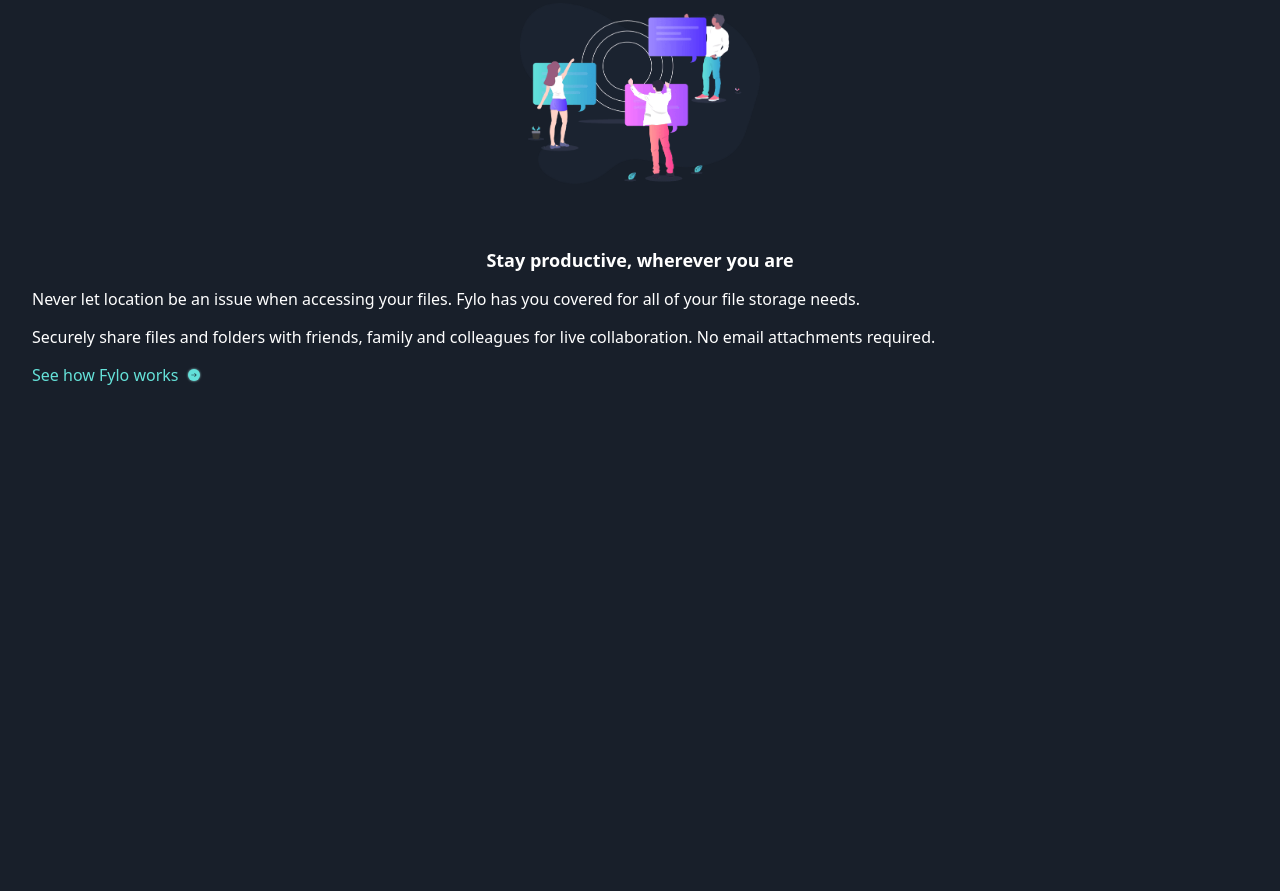
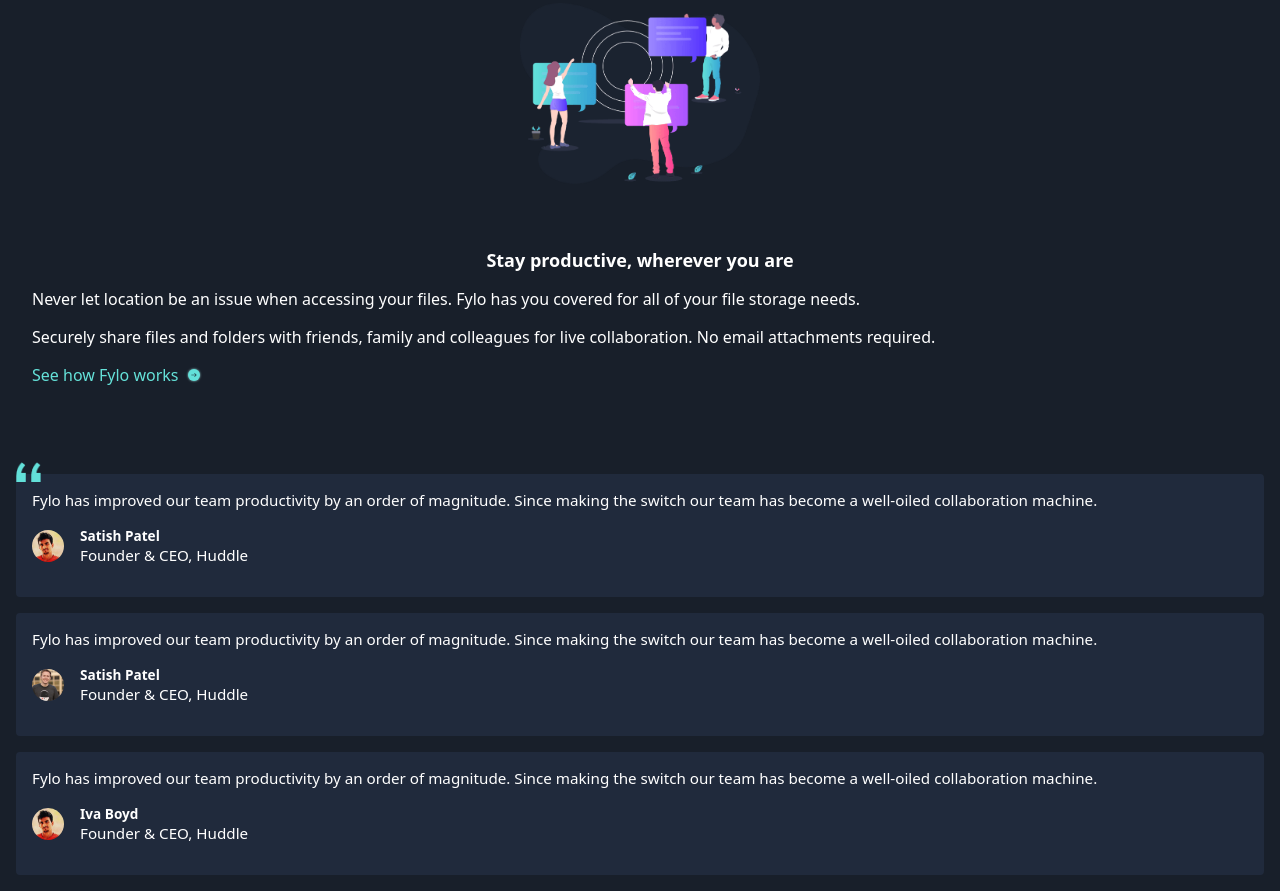
Before and after one commit to Code-Beaker/fylo-page-dark, a website built with Vite: page fylo-page/index.html in a window 1280 px wide. Shown: the part 1731-2622 px from the top of the page. Before the commit the page ends 2189 px from the top, so only its background shows below. Built offline with nearby package versions, Linux system fonts and the light colour scheme.

Commit message:
completed testimonials

```diff
--- a/fylo-page/index.html
+++ b/fylo-page/index.html
@@ -159,6 +159,59 @@
           </section>
         </div>
       </section>
+      <!-- testimonials -->
+      <section class="testimonials testimonials-section">
+        <div class="testimonials__cols">
+          <section class="testimonial">
+            <p class="testimonial__para">
+              Fylo has improved our team productivity by an order of magnitude.
+              Since making the switch our team has become a well-oiled
+              collaboration machine.
+            </p>
+            <div class="testimonial__profile">
+              <figure class="profile__image">
+                <img src="public/images/profile-1.jpg" alt="" />
+              </figure>
+              <figcaption>
+                <h3 class="profile__name">Satish Patel</h3>
+                <p class="profile__job">Founder & CEO, Huddle</p>
+              </figcaption>
+            </div>
+          </section>
+          <section class="testimonial">
+            <p class="testimonial__para">
+              Fylo has improved our team productivity by an order of magnitude.
+              Since making the switch our team has become a well-oiled
+              collaboration machine.
+            </p>
+            <div class="testimonial__profile">
+              <figure class="profile__image">
+                <img src="public/images/profile-2.jpg" alt="" />
+              </figure>
+              <figcaption>
+                <h3 class="profile__name">Satish Patel</h3>
+                <p class="profile__job">Founder & CEO, Huddle</p>
+              </figcaption>
+            </div>
+          </section>
+          <section class="testimonial">
+            <p class="testimonial__para">
+              Fylo has improved our team productivity by an order of magnitude.
+              Since making the switch our team has become a well-oiled
+              collaboration machine.
+            </p>
+            <div class="testimonial__profile">
+              <figure class="profile__image">
+                <img src="public/images/profile-1.jpg" alt="" />
+              </figure>
+              <figcaption>
+                <h3 class="profile__name">Iva Boyd</h3>
+                <p class="profile__job">Founder & CEO, Huddle</p>
+              </figcaption>
+            </div>
+          </section>
+        </div>
+      </section>
     </main>
     <script type="module" src="main.js"></script>
   </body>
--- a/fylo-page/scss/modules/_mixins.scss
+++ b/fylo-page/scss/modules/_mixins.scss
@@ -22,3 +22,29 @@
     font-weight: v.weight(bold);
   }
 }
+
+@mixin Profile {
+  color: v.color(neutral-100);
+  align-items: center;
+  justify-content: start;
+  gap: 1rem;
+  margin: 1rem 0;
+  display: flex;
+
+  .profile__image {
+    max-width: 2rem;
+
+    & img {
+      display: block;
+      border-radius: 50%;
+    }
+  }
+
+  .profile__name {
+    font-size: 0.85rem;
+  }
+
+  .profile__job {
+    font-size: 0585rem;
+  }
+}
--- a/fylo-page/scss/style.scss
+++ b/fylo-page/scss/style.scss
@@ -118,3 +118,44 @@
     margin-bottom: 1rem;
   }
 }
+
+// testimonials
+.testimonials {
+  color: m.color(neutral-100);
+  padding: 1rem;
+
+  .testimonial {
+    background-color: m.color(dark-blue-testimonials);
+    padding: 1rem;
+    border-radius: 0.25rem;
+    position: relative;
+
+    &:first-child::before {
+      content: "";
+      left: 0;
+      position: absolute;
+      top: -10%;
+      background-image: url("../public/images/bg-quotes.png");
+      background-repeat: no-repeat;
+      background-size: cover;
+      width: 25px;
+      height: 20px;
+      z-index: 2;
+      display: block;
+    }
+
+    & p {
+      font-size: 0.95rem;
+    }
+  }
+
+  #{&}__cols {
+    display: grid;
+    grid-template-columns: 1fr;
+    gap: 1rem;
+  }
+}
+
+.testimonial__profile {
+  @include m.Profile;
+}
```
